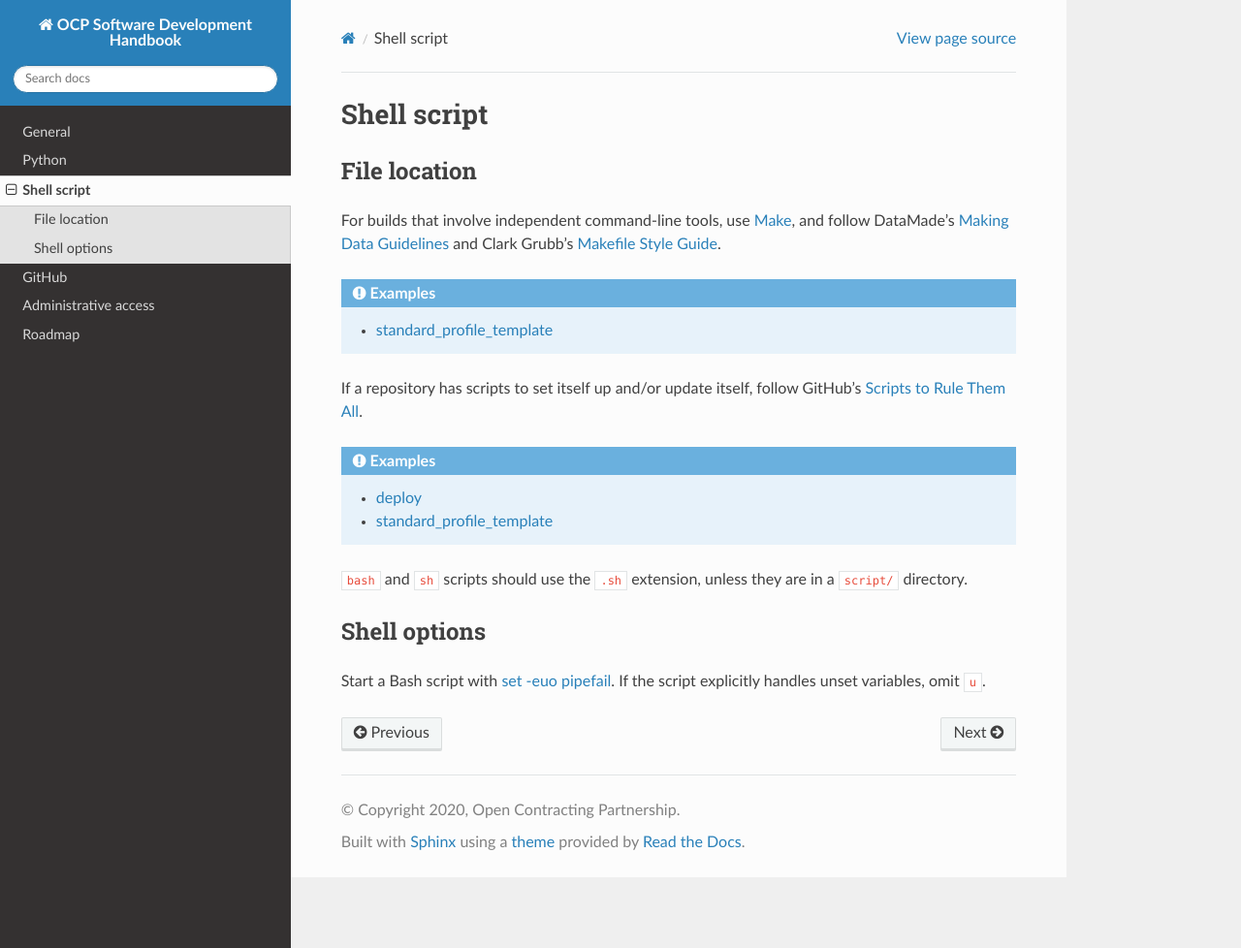
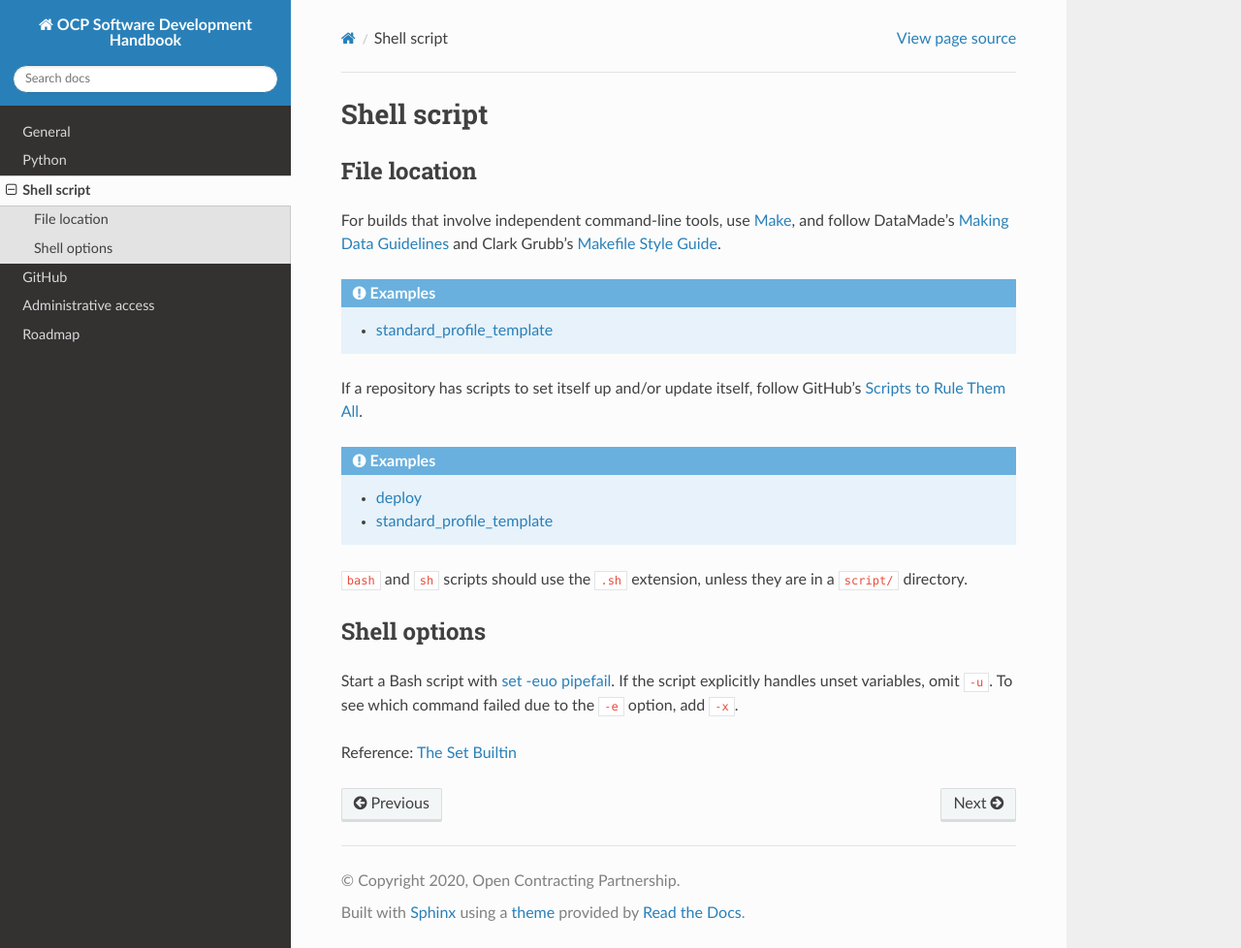
Before and after one commit to open-contracting/software-development-handbook, a Sphinx documentation site: the page built from docs/shell/index.rst, in a window 1280 px wide and 978 px high. Shown: the whole window at 97% size. Built offline with Sphinx 7.4.7 and the Read the Docs theme 2.0.0, drawn with Linux system fonts in a browser that asks for light colours.

Commit message:
script: Document -x. Add reference.

```diff
--- a/docs/shell/index.rst
+++ b/docs/shell/index.rst
@@ -22,4 +22,6 @@ If a repository has scripts to set itself up and/or update itself, follow GitHub
 Shell options
 -------------
 
-Start a Bash script with `set -euo pipefail <https://wizardzines.com/comics/bash-errors/>`__. If the script explicitly handles unset variables, omit ``u``.
+Start a Bash script with `set -euo pipefail <https://wizardzines.com/comics/bash-errors/>`__. If the script explicitly handles unset variables, omit ``-u``. To see which command failed due to the ``-e`` option, add ``-x``.
+
+Reference: `The Set Builtin <https://www.gnu.org/software/bash/manual/html_node/The-Set-Builtin.html>`__
```
